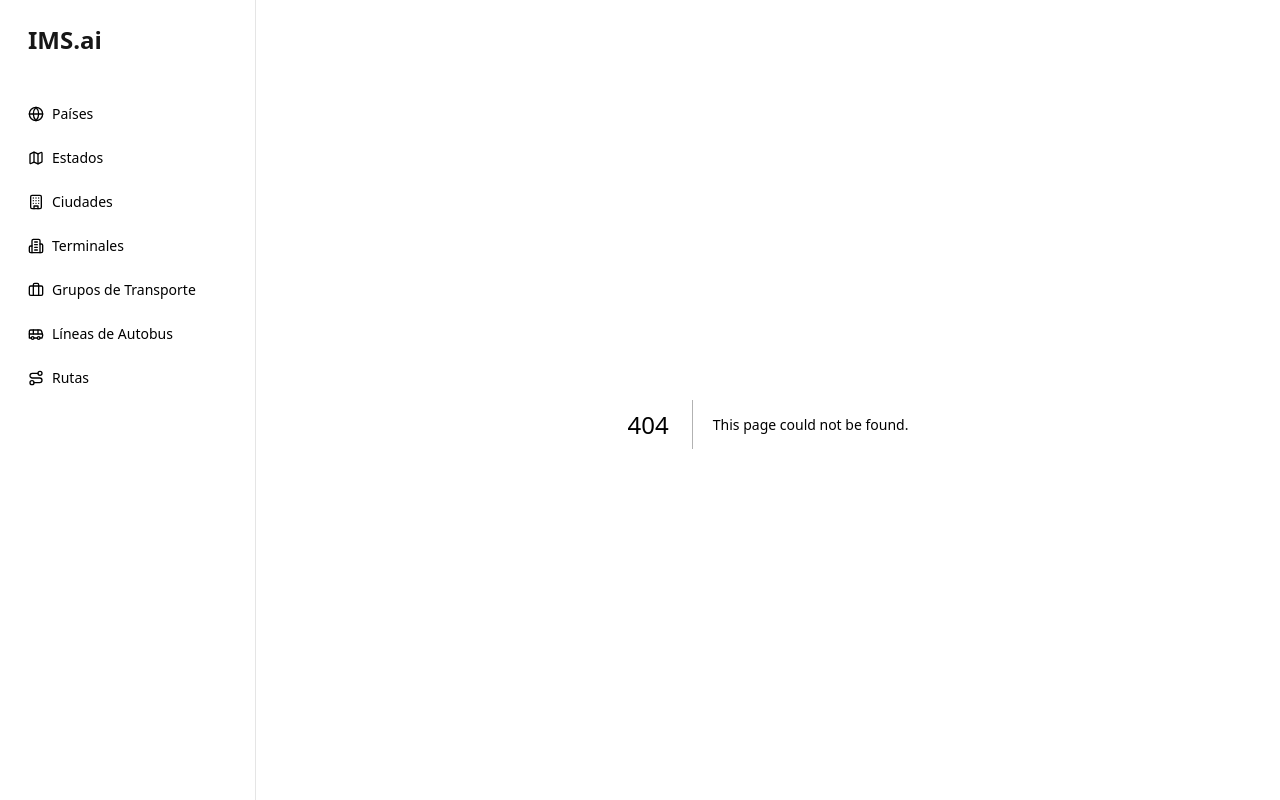
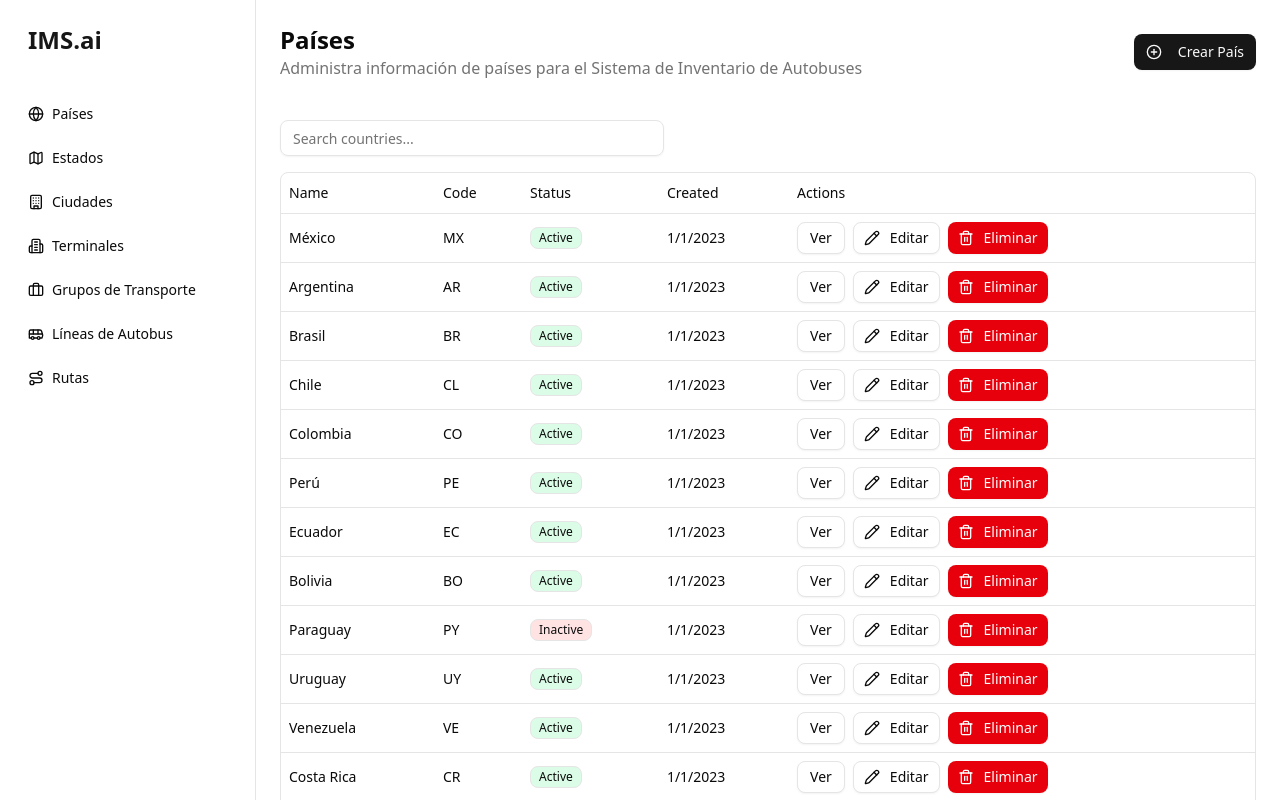
Before and after one commit to marco-pedraza/tms, a Next.js app in the folder apps/web/: page /countries in a window 1280 px wide. Before the commit this address had no page. Shown: the top 800 px of the page. Built offline with nearby package versions, Linux system fonts and the light colour scheme.

Commit message:
add countries index

```diff
--- /dev/null
+++ b/apps/web/app/countries/page.tsx
@@ -0,0 +1,141 @@
+"use client";
+
+import { useState } from "react";
+import { PageHeader, ActionButtons } from "@/components/ui-components";
+import { countries, type Country } from "@/lib/data";
+import {
+  Table,
+  TableBody,
+  TableCell,
+  TableHead,
+  TableHeader,
+  TableRow,
+} from "@/components/ui/table";
+import { Input } from "@/components/ui/input";
+import { Badge } from "@/components/ui/badge";
+import {
+  AlertDialog,
+  AlertDialogAction,
+  AlertDialogCancel,
+  AlertDialogContent,
+  AlertDialogDescription,
+  AlertDialogFooter,
+  AlertDialogHeader,
+  AlertDialogTitle,
+} from "@/components/ui/alert-dialog";
+
+export default function CountriesPage() {
+  const [searchTerm, setSearchTerm] = useState("");
+  const [deleteId, setDeleteId] = useState<string | null>(null);
+  const [data, setData] = useState<Country[]>(countries);
+
+  const filteredData = data.filter(
+    (country) =>
+      country.name.toLowerCase().includes(searchTerm.toLowerCase()) ||
+      country.code.toLowerCase().includes(searchTerm.toLowerCase())
+  );
+
+  const handleDelete = (id: string) => {
+    setDeleteId(id);
+  };
+
+  const confirmDelete = () => {
+    if (deleteId) {
+      setData(data.filter((country) => country.id !== deleteId));
+      setDeleteId(null);
+    }
+  };
+
+  return (
+    <div>
+      <PageHeader
+        title="Países"
+        description="Administra información de países para el Sistema de Inventario de Autobuses"
+        createHref="/countries/new"
+        createLabel="Crear País"
+      />
+
+      <div className="flex items-center py-4">
+        <Input
+          placeholder="Search countries..."
+          value={searchTerm}
+          onChange={(e) => setSearchTerm(e.target.value)}
+          className="max-w-sm"
+        />
+      </div>
+
+      <div className="rounded-md border">
+        <Table>
+          <TableHeader>
+            <TableRow>
+              <TableHead>Name</TableHead>
+              <TableHead>Code</TableHead>
+              <TableHead>Status</TableHead>
+              <TableHead>Created</TableHead>
+              <TableHead>Actions</TableHead>
+            </TableRow>
+          </TableHeader>
+          <TableBody>
+            {filteredData.length > 0 ? (
+              filteredData.map((country) => (
+                <TableRow key={country.id}>
+                  <TableCell className="font-medium">{country.name}</TableCell>
+                  <TableCell>{country.code}</TableCell>
+                  <TableCell>
+                    {country.active ? (
+                      <Badge variant="outline" className="bg-green-100">
+                        Active
+                      </Badge>
+                    ) : (
+                      <Badge variant="outline" className="bg-red-100">
+                        Inactive
+                      </Badge>
+                    )}
+                  </TableCell>
+                  <TableCell>
+                    {new Date(country.created_at).toLocaleDateString()}
+                  </TableCell>
+                  <TableCell>
+                    <ActionButtons
+                      viewHref={`/countries/${country.id}`}
+                      editHref={`/countries/${country.id}/edit`}
+                      onDelete={() => handleDelete(country.id)}
+                      small
+                    />
+                  </TableCell>
+                </TableRow>
+              ))
+            ) : (
+              <TableRow>
+                <TableCell colSpan={5} className="h-24 text-center">
+                  No countries found.
+                </TableCell>
+              </TableRow>
+            )}
+          </TableBody>
+        </Table>
+      </div>
+
+      <AlertDialog open={!!deleteId} onOpenChange={() => setDeleteId(null)}>
+        <AlertDialogContent>
+          <AlertDialogHeader>
+            <AlertDialogTitle>Are you sure?</AlertDialogTitle>
+            <AlertDialogDescription>
+              This action cannot be undone. This will permanently delete the
+              country and all associated data.
+            </AlertDialogDescription>
+          </AlertDialogHeader>
+          <AlertDialogFooter>
+            <AlertDialogCancel>Cancel</AlertDialogCancel>
+            <AlertDialogAction
+              onClick={confirmDelete}
+              className="bg-destructive text-destructive-foreground"
+            >
+              Delete
+            </AlertDialogAction>
+          </AlertDialogFooter>
+        </AlertDialogContent>
+      </AlertDialog>
+    </div>
+  );
+}
--- /dev/null
+++ b/apps/web/components/ui-components.tsx
@@ -0,0 +1,89 @@
+"use client";
+
+import { Button } from "@/components/ui/button";
+import { PlusCircle, ArrowLeft, Pencil, Trash2 } from "lucide-react";
+import Link from "next/link";
+
+interface PageHeaderProps {
+  title: string;
+  description?: string;
+  createHref?: string;
+  createLabel?: string;
+  backHref?: string;
+}
+
+export function PageHeader({
+  title,
+  description,
+  createHref,
+  createLabel = "Create New",
+  backHref,
+}: PageHeaderProps) {
+  return (
+    <div className="flex items-center justify-between mb-6">
+      <div>
+        <div className="flex items-center gap-2">
+          {backHref && (
+            <Link href={backHref}>
+              <Button variant="ghost" size="icon" className="h-8 w-8">
+                <ArrowLeft className="h-4 w-4" />
+              </Button>
+            </Link>
+          )}
+          <h1 className="text-2xl font-bold">{title}</h1>
+        </div>
+        {description && <p className="text-muted-foreground">{description}</p>}
+      </div>
+      {createHref && (
+        <Link href={createHref}>
+          <Button>
+            <PlusCircle className="mr-2 h-4 w-4" />
+            {createLabel}
+          </Button>
+        </Link>
+      )}
+    </div>
+  );
+}
+
+interface ActionButtonsProps {
+  viewHref?: string;
+  editHref?: string;
+  onDelete?: () => void;
+  small?: boolean;
+}
+
+export function ActionButtons({
+  viewHref,
+  editHref,
+  onDelete,
+  small = false,
+}: ActionButtonsProps) {
+  const size = small ? "sm" : "default";
+
+  return (
+    <div className="flex gap-2">
+      {viewHref && (
+        <Link href={viewHref}>
+          <Button variant="outline" size={size}>
+            Ver
+          </Button>
+        </Link>
+      )}
+      {editHref && (
+        <Link href={editHref}>
+          <Button variant="outline" size={size}>
+            <Pencil className="mr-1 h-3.5 w-3.5" />
+            Editar
+          </Button>
+        </Link>
+      )}
+      {onDelete && (
+        <Button variant="destructive" size={size} onClick={onDelete}>
+          <Trash2 className="mr-1 h-3.5 w-3.5" />
+          Eliminar
+        </Button>
+      )}
+    </div>
+  );
+}
```
